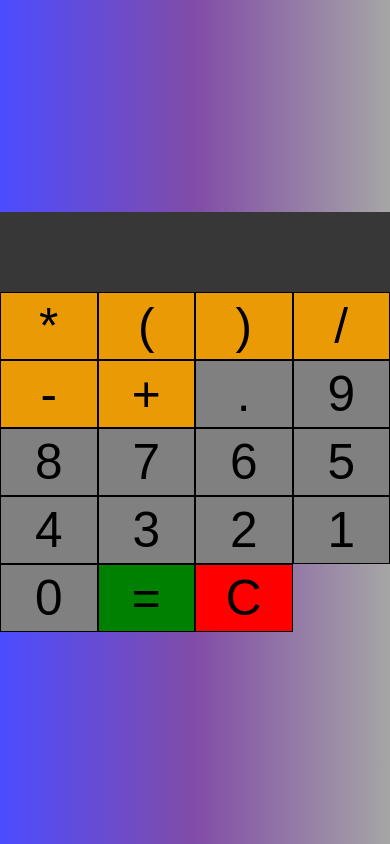
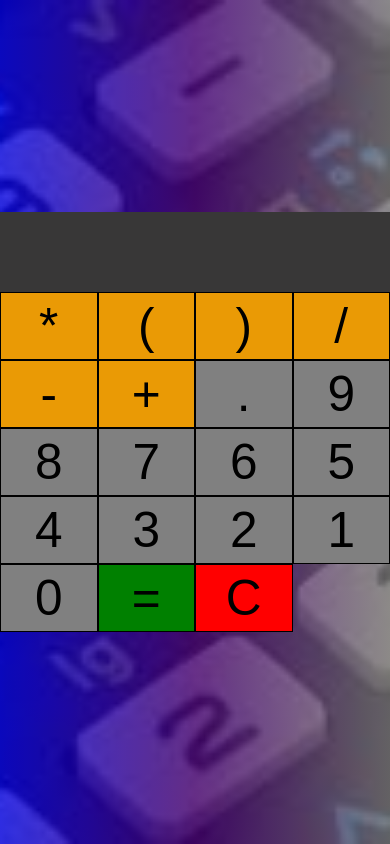
Before and after one commit to Aileswhale/Calculator, a plain HTML site: page index.html in a window 390 px wide. Drawn offline with Linux system fonts and the light colour scheme.

Commit message:
Update style.css

```diff
--- a/style.css
+++ b/style.css
@@ -64,7 +64,7 @@ button:hover{
             display: flex;
             align-items: center;
             justify-content: center;
-            background: linear-gradient(to right, rgba(0, 0, 255, 0.7), rgba(76, 0, 130, 0.7), rgba(128, 128, 128, 0.7));
+           background: linear-gradient(to right, rgba(0, 0, 255, 0.7), rgba(76, 0, 130, 0.7), rgba(128, 128, 128, 0.7)), url('/img/bgd.jpg')center/cover no-repeat;
         }
 
         .calculator {
```
